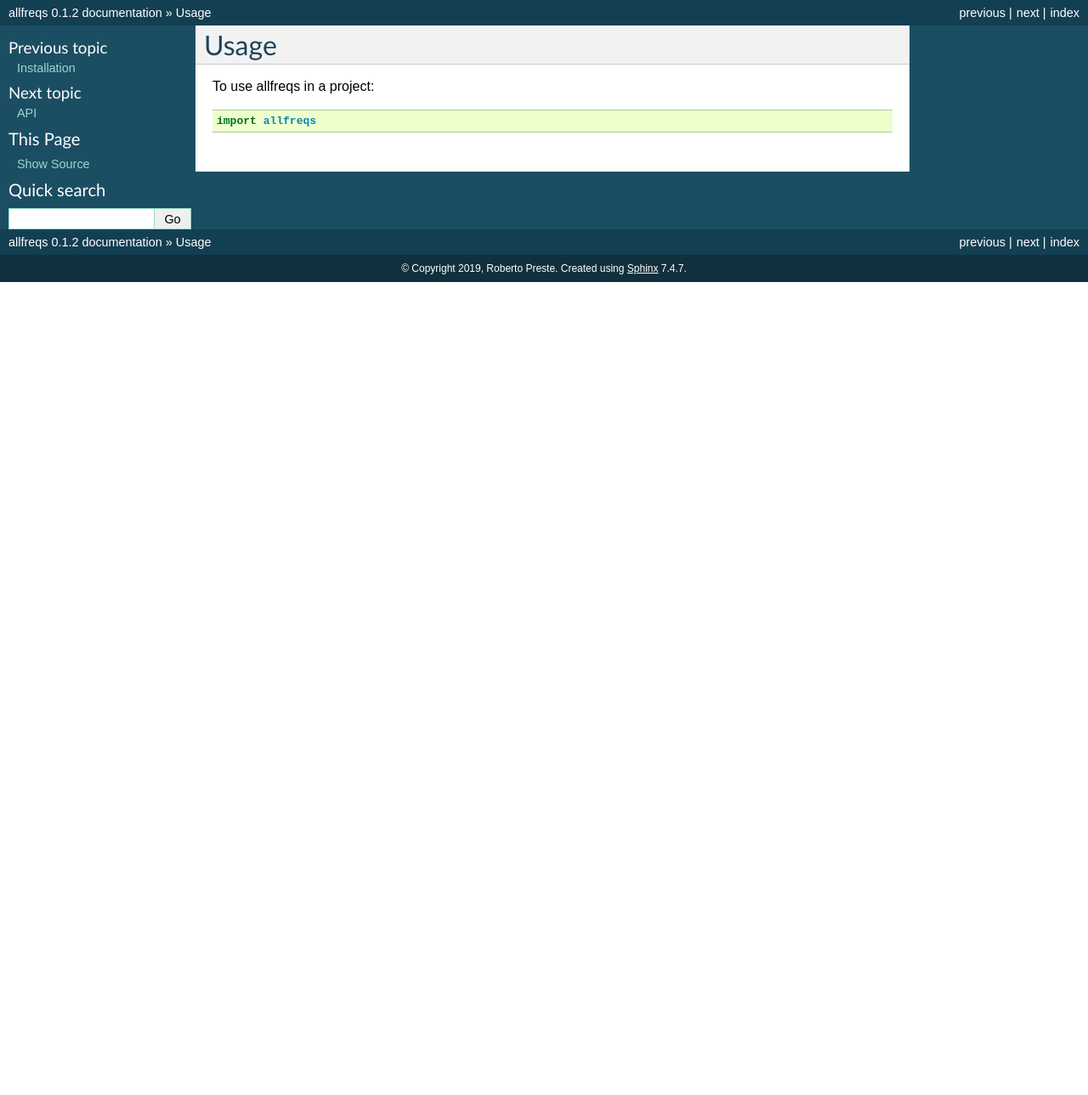
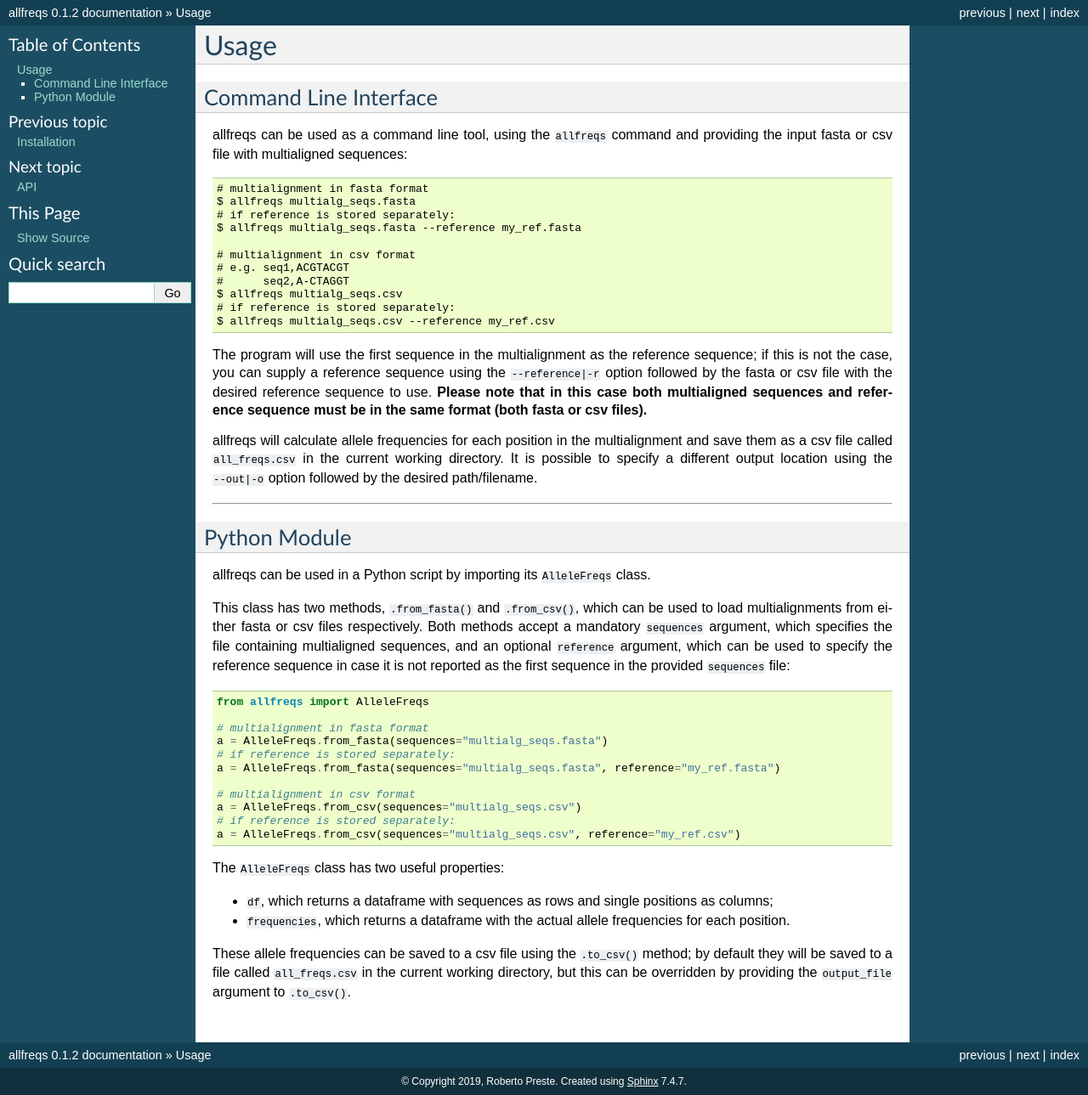
Before and after one commit to robertopreste/allfreqs, a Sphinx documentation site: the page built from docs/usage.rst, in a window 1280 px wide. Shown: the whole page at 85% size. Built offline with Sphinx 7.4.7, drawn with Linux system fonts in a browser that asks for light colours; pages that are not in the unit, such as notebooks, are missing from menus; before the commit the page ends 900 px from its top, so only the background shows below that.

```diff
--- a/docs/api.rst
+++ b/docs/api.rst
@@ -2,5 +2,17 @@
 API
 ===
 
+Command Line Interface
+======================
+
+.. click:: allfreqs.cli:main
+    :prog: allfreqs
+    :show-nested:
+
+____
+
+Python Module
+=============
+
 .. automodule:: allfreqs.allfreqs
     :members:
--- a/docs/conf.py
+++ b/docs/conf.py
@@ -33,7 +33,8 @@ sys.path.insert(0, os.path.abspath('..'))
 
 # Add any Sphinx extension module names here, as strings. They can be
 # extensions coming with Sphinx (named 'sphinx.ext.*') or your custom ones.
-extensions = ['sphinx.ext.autodoc', 'sphinx.ext.viewcode']
+extensions = ['sphinx.ext.autodoc', 'sphinx.ext.viewcode', 'sphinx_click.ext',
+              'sphinxcontrib.napoleon']
 
 # Add any paths that contain templates here, relative to this directory.
 templates_path = ['_templates']
--- a/docs/installation.rst
+++ b/docs/installation.rst
@@ -4,7 +4,7 @@ Installation
 
 
 Stable release
---------------
+==============
 
 To install allfreqs, run this command in your terminal:
 
@@ -22,7 +22,7 @@ you through the process.
 
 
 From sources
-------------
+============
 
 The sources for allfreqs can be downloaded from the `Github repo`_.
 
--- a/docs/usage.rst
+++ b/docs/usage.rst
@@ -2,6 +2,51 @@
 Usage
 =====
 
-To use allfreqs in a project::
+Command Line Interface
+======================
 
-    import allfreqs
+allfreqs can be used as a command line tool, using the ``allfreqs`` command and providing the input fasta or csv file with multialigned sequences::
+
+    # multialignment in fasta format
+    $ allfreqs multialg_seqs.fasta
+    # if reference is stored separately:
+    $ allfreqs multialg_seqs.fasta --reference my_ref.fasta
+
+    # multialignment in csv format
+    # e.g. seq1,ACGTACGT
+    #      seq2,A-CTAGGT
+    $ allfreqs multialg_seqs.csv
+    # if reference is stored separately:
+    $ allfreqs multialg_seqs.csv --reference my_ref.csv
+
+The program will use the first sequence in the multialignment as the reference sequence; if this is not the case, you can supply a reference sequence using the ``--reference|-r`` option followed by the fasta or csv file with the desired reference sequence to use. **Please note that in this case both multialigned sequences and reference sequence must be in the same format (both fasta or csv files).**
+
+allfreqs will calculate allele frequencies for each position in the multialignment and save them as a csv file called ``all_freqs.csv`` in the current working directory. It is possible to specify a different output location using the ``--out|-o`` option followed by the desired path/filename.
+
+____
+
+Python Module
+=============
+
+allfreqs can be used in a Python script by importing its ``AlleleFreqs`` class.
+
+This class has two methods, ``.from_fasta()`` and ``.from_csv()``, which can be used to load multialignments from either fasta or csv files respectively. Both methods accept a mandatory ``sequences`` argument, which specifies the file containing multialigned sequences, and an optional ``reference`` argument, which can be used to specify the reference sequence in case it is not reported as the first sequence in the provided ``sequences`` file::
+
+    from allfreqs import AlleleFreqs
+
+    # multialignment in fasta format
+    a = AlleleFreqs.from_fasta(sequences="multialg_seqs.fasta")
+    # if reference is stored separately:
+    a = AlleleFreqs.from_fasta(sequences="multialg_seqs.fasta", reference="my_ref.fasta")
+
+    # multialignment in csv format
+    a = AlleleFreqs.from_csv(sequences="multialg_seqs.csv")
+    # if reference is stored separately:
+    a = AlleleFreqs.from_csv(sequences="multialg_seqs.csv", reference="my_ref.csv")
+
+The ``AlleleFreqs`` class has two useful properties:
+
+- ``df``, which returns a dataframe with sequences as rows and single positions as columns;
+- ``frequencies``, which returns a dataframe with the actual allele frequencies for each position.
+
+These allele frequencies can be saved to a csv file using the ``.to_csv()`` method; by default they will be saved to a file called ``all_freqs.csv`` in the current working directory, but this can be overridden by providing the ``output_file`` argument to ``.to_csv()``.
```
Also changed, not shown: README.rst (+55 -16 lines), docs/index.rst (+8 -3 lines).
